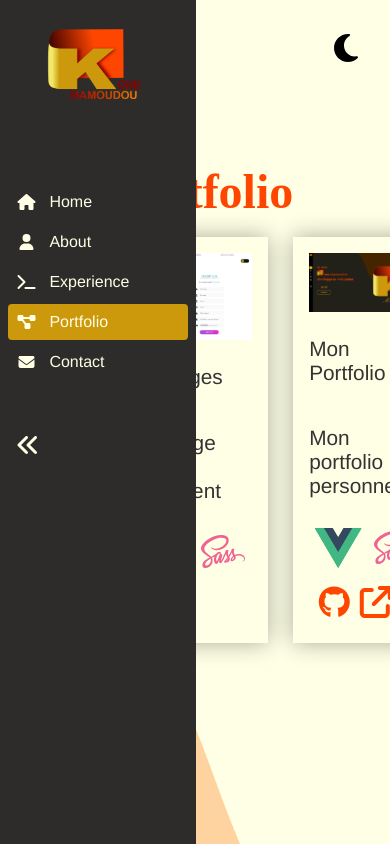
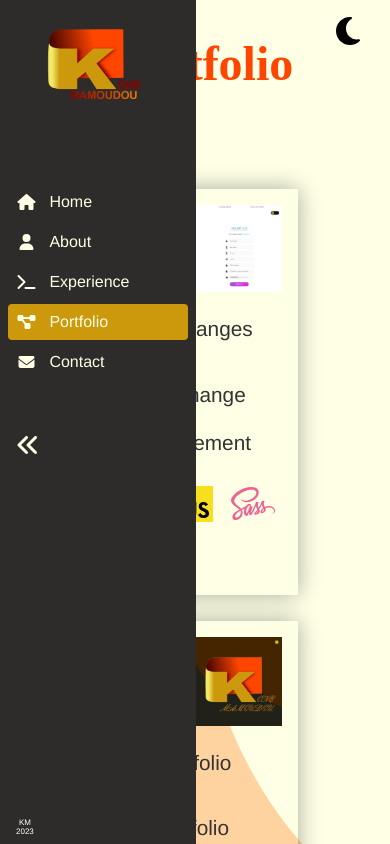
Before and after one commit to tontonkone/portfolio-apps, a Vue app: page /portfolio in a window 390 px wide. Shown: the top 844 px of the page. Built offline with nearby package versions, Linux system fonts and the light colour scheme.

Commit message:
modif de mon cv

```diff
--- a/src/App.vue
+++ b/src/App.vue
@@ -65,7 +65,7 @@ h1 {
   transform: translateX(2em);
 }
 .route-enter-active, .route-leave-active {
-  transition: all .5s ease;
+  transition: all .8s ease;
 }
 
 </style>
--- a/src/assets/scss/_variable.scss
+++ b/src/assets/scss/_variable.scss
@@ -27,6 +27,12 @@ $mobile-breakpoint: 768px;
     --color-red:#822003;
     --color-sep:#555;
 
+
+    /*
+    form
+    */
+
+    --color-border-form: rgba(251, 183, 57, 0.478);
     /* Text */
     --size-text: 1.5rem;
     --size-title-1: 3.6rem;
@@ -79,6 +85,9 @@ THEMES / OPTIONS
     --image-sb: url('./assets/img/fonds/fondsbottom.png');
     --bg: url('./assets/img/fonds/bg.png');
 
+
+    --color-border-form: rgba(251, 183, 57, 0.478);
+
     --color-bg-fond: transparent;
     --color-sidebar-bg: #000000;
     --sidebar-item-hover: #664c03;
--- a/src/components/button/ButtonDownload.vue
+++ b/src/components/button/ButtonDownload.vue
@@ -1,5 +1,5 @@
 <template>
-    <button  class="btn"> <a :href="link" target="_blank">PDF</a></button>
+    <button  class="btn"> <a :href="link" target="_blank">Mon CV</a></button>
 </template>
 
 <script>
@@ -8,7 +8,7 @@ export default {
 
     setup(props) {
 
-        const link = 'https://drive.google.com/file/d/1WjjBF_hI1LCkRTl4KzTkNd_MT_P8wJ9v/view'
+        const link = 'https://drive.google.com/file/d/1TRZibVXwXjWzczUBVIMlWxbISme2Kx3s/view?usp=sharing'
 
         return {link}
     }
@@ -17,4 +17,8 @@ export default {
 
 <style lang="scss">
 
+a{
+    text-decoration: none;
+    color: var(--color-link);
+}
 </style>
--- a/src/components/button/ButtonLink.vue
+++ b/src/components/button/ButtonLink.vue
@@ -13,7 +13,7 @@ export default {
 <style lang="scss">
 //style de button
 .btn {
-  font-size: 1.3rem;
+  font-size: 1.5rem;
   font-weight: bold;
   padding: 13px 50px 13px;
   outline: 0;
@@ -33,4 +33,10 @@ export default {
       border: 3px solid var(--color-hover-border-btn);
     }
 }
+@media only screen and (max-width: 758px) {
+  .btn{
+    font-size: 1.2rem;
+    padding: 10px 20px 13px;
+  }
+}
 </style>
--- a/src/components/help/Dark.vue
+++ b/src/components/help/Dark.vue
@@ -45,8 +45,8 @@ export default {
 <style lang="scss" scoped>
 .content {
     position: absolute;
-    top: 2rem;
-    right: 2rem;
+    top: 5%;
+    right: 5%;
     z-index: 1;
 
 }
@@ -60,4 +60,13 @@ export default {
     font-size: 2rem;
     color: yellow;
 }
+
+@media only screen and (max-width: 758px) {
+    .content {
+        position: absolute;
+        top: 15px;
+        right: 30px;
+        z-index: 1;
+    }
+}
 </style>
--- a/src/components/separator/SocialLink.vue
+++ b/src/components/separator/SocialLink.vue
@@ -2,12 +2,12 @@
   <div class="social">
     <ul>
         <li>
-            <a href="https://www.linkedin.com/feed/" target="_blank">
+            <a href="https://www.linkedin.com/in/kone-mamoudou-116a3820b/" target="_blank">
                 <i class="fab fa-linkedin-in icon"></i>
             </a>
         </li>
         <li>
-            <a href="https://www.linkedin.com/feed/" target="_blank">
+            <a href="https://github.com/tontonkone" target="_blank">
                 <i class="fab fa-github icon"></i>
             </a>
         </li>
@@ -34,9 +34,16 @@ export default {
 }
 
 ul{
+    padding: 0;
+    display: flex;
     li{
-        display:inline-block;
         list-style: none;
     }
 }
+
+@media only screen and (max-width: 758px){
+    .icon{
+        font-size: 1.5rem;
+    }
+}
 </style>
--- a/src/components/sidebar/Sidebar.vue
+++ b/src/components/sidebar/Sidebar.vue
@@ -19,6 +19,10 @@
         <span class="collapse-icon" :class="{ 'rotate-icon': collapsed }" @click="toggle">
             <i class="fas fa-angle-double-left"></i>
         </span>
+
+        <div class="info">
+            <p>KM <br/>2023</p>
+        </div>
     </div>
 </template>
 
@@ -88,5 +92,14 @@ export default {
     h1 {
         height: 2.5em;
     }
+
+    .info{
+        position: absolute;
+        bottom: 0;
+        margin: 0 .5rem;
+        p{
+            font-size: .5rem;
+        }
+    }
 }
 </style>
--- a/src/views/public/About.vue
+++ b/src/views/public/About.vue
@@ -7,16 +7,16 @@
             </h1>
             <p>Bonjour, je suis Kone j'ai découvert la programmation en usinage. J'y ai pris gout j'ai donc décidé de me reconvertir
                 pour faire du développement mon métier.
-                Ensuite, j'ai suivi une formation de 6 mois chez la 3wa.<br/>
+                Ensuite, j'ai suivi une formation de 6 mois chez la 3wa.<br/> <br/>
                 <strong>Ce que je recherche :</strong><br/>
                 un contrat de professionnalisation <br/>
-                un poste développeur web junior. <br/>
+                un poste développeur web junior. <br/><br/>
             </p>
 
             <p> <strong>Ce que je peux vous apporter:</strong><br/>
                 Je suis très autonome, débrouillard ce qui me permet de réagir et de trouver des solutions aux aléas rencontrés.<br/>
                 J'ai une bonne aisance relationnelle, et je suis un moteur positif au sein d'une équipe.<br/>
-                j'ai une bonne maitrise des bases en PHP, javasScript, Sql et des frameworks...
+                j'ai une bonne maitrise des bases en PHP, javasScript et Sql.
                 J'apprends très vite et j'ai un esprit logique.
             </p>
                 <ButtonDownload/>
@@ -73,8 +73,14 @@ export default {
     }
 
 }
+@media only screen and (max-width: 1050px) {
+.about {
+        overflow: scroll !important;
+        padding-top: 2rem;
+    }
+}
 
-@media only screen and (max-width: 992px) {
+@media only screen and (max-width: 758px) {
 
 
     svg {
--- a/src/views/public/Contact.vue
+++ b/src/views/public/Contact.vue
@@ -23,7 +23,7 @@
       </label>
 
       <label>
-        <textarea  rows="10" cols="33" name="message" v-model="text" placeholder="message..."></textarea>
+        <textarea  rows="5" cols="30" name="message" v-model="text" placeholder="message..."></textarea>
       </label>
 
       <button  class="btn" @click.prevent="sendEmail">
@@ -149,9 +149,9 @@ export default {
     background: transparent;
     padding: 1.2rem;
     margin: .5rem;
-    box-shadow: 0 0 11px rgba(0, 0, 0, 0.33);
+    box-shadow: 0 0 16px rgba(0, 0, 0, 0.33);
 
-    border: none;
+    border: .1px solid var(--color-border-form);
     resize: vertical;
     color: var(--color-text);
     &:focus{
@@ -189,12 +189,15 @@ export default {
   }
 }
 
-@media only screen and (max-width: 992px) {
+@media only screen and (max-width: 1050px) {
+  .contact{
+    overflow: scroll !important;
+    padding-top: 2rem;
+  }
+}
 
+@media only screen and (max-width: 758px) {
 
-  h1 {
-    font-size: 2rem;
-  }
 
   .contact {
     padding-top: 2rem;
--- a/src/views/public/Experience.vue
+++ b/src/views/public/Experience.vue
@@ -117,16 +117,17 @@ export default {
         }
     }
 }
+@media only screen and (max-width: 1050px) {
 
-@media only screen and (max-width: 992px) {
-
-
-    h1 {
-        font-size: 2rem;
+    .experience {
+        overflow: scroll !important;
+        padding-top: 2rem;
     }
+}
+@media only screen and (max-width: 758px) {
 
     .skill {
-        padding-top: 3rem;
+        padding-top: 2rem;
         height: 100vh;
 
         @include mobileDisplay();
@@ -134,7 +135,6 @@ export default {
 
         &__img {
 
-            margin-top: 2rem;
             margin-left: 50px;
             padding:0 2rem;
         }
@@ -146,6 +146,7 @@ export default {
 
             ul{
                 width:auto;
+                padding: 1rem;
             }
         }
     }
--- a/src/views/public/Home.vue
+++ b/src/views/public/Home.vue
@@ -85,26 +85,36 @@ export default {
     margin-left: -7px;
   }
 }
+@media only screen and (max-width: 1050px) {
 
-@media only screen and (max-width: 992px ){
+  .home {
+    overflow: scroll !important;
+    padding-top: 2rem;
+  }
+}
+
+@media only screen and (max-width: 758px ){
 
 
   h1{
-    font-size: 2rem;
+    font-size: 1.5rem;
+    line-height: 2rem;
   }
   svg{
     height: 100vh;
     width: 100%;
   }
-  body{
+
+  .home{
     overflow: scroll;
-  }
-  .home{
 
     padding-top: 2rem;
 
     @include mobileDisplay();
 
+    img{
+      width: 50px;
+    }
 
     &__text{
 
--- a/src/views/public/Portfolio.vue
+++ b/src/views/public/Portfolio.vue
@@ -109,9 +109,8 @@ export default {
     height: 100vh;
 
     &__content {
-        margin-left: 50px;
-        display: grid;
-        grid-template-columns: repeat(3, 1fr);
+        display: flex;
+        padding: 5rem;
 
     }
 
@@ -119,7 +118,7 @@ export default {
         display: flex;
         flex-direction: column;
         align-items: flex-start;
-        max-width: 400px;
+        max-width: 300px;
         margin: .8rem;
         padding: 1rem;
         box-shadow: 0 0 22px rgba(0, 0, 0, 0.33);
@@ -188,15 +187,25 @@ export default {
 
 }
 
+@media only screen and (max-width: 1050px) {
+
+    .portfolio {
+        overflow: scroll !important;
+        padding-top: 2rem;
+    }
+}
+
 @media only screen and (max-width:758px) {
 
     .portfolio {
+        padding-top: 2rem;
+        height: 100vh;
         overflow: scroll;
         @include mobileDisplay();
 
         &__content {
             display: grid;
-            grid-template-columns: repeat(2, 1fr);
+            grid-template-columns:1fr;
             margin-bottom: 2rem;
         }
 
```
Also changed, not shown: 1 other file (tests, documents, lock files or other folders).
